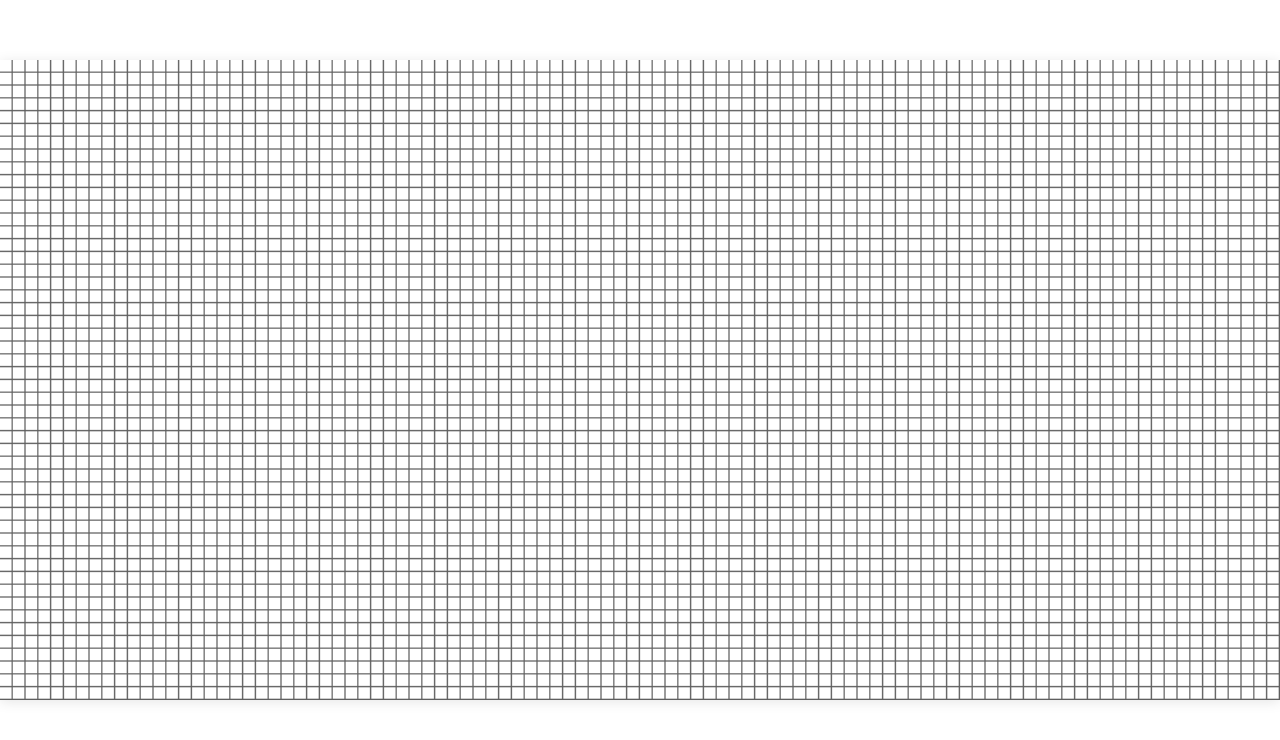
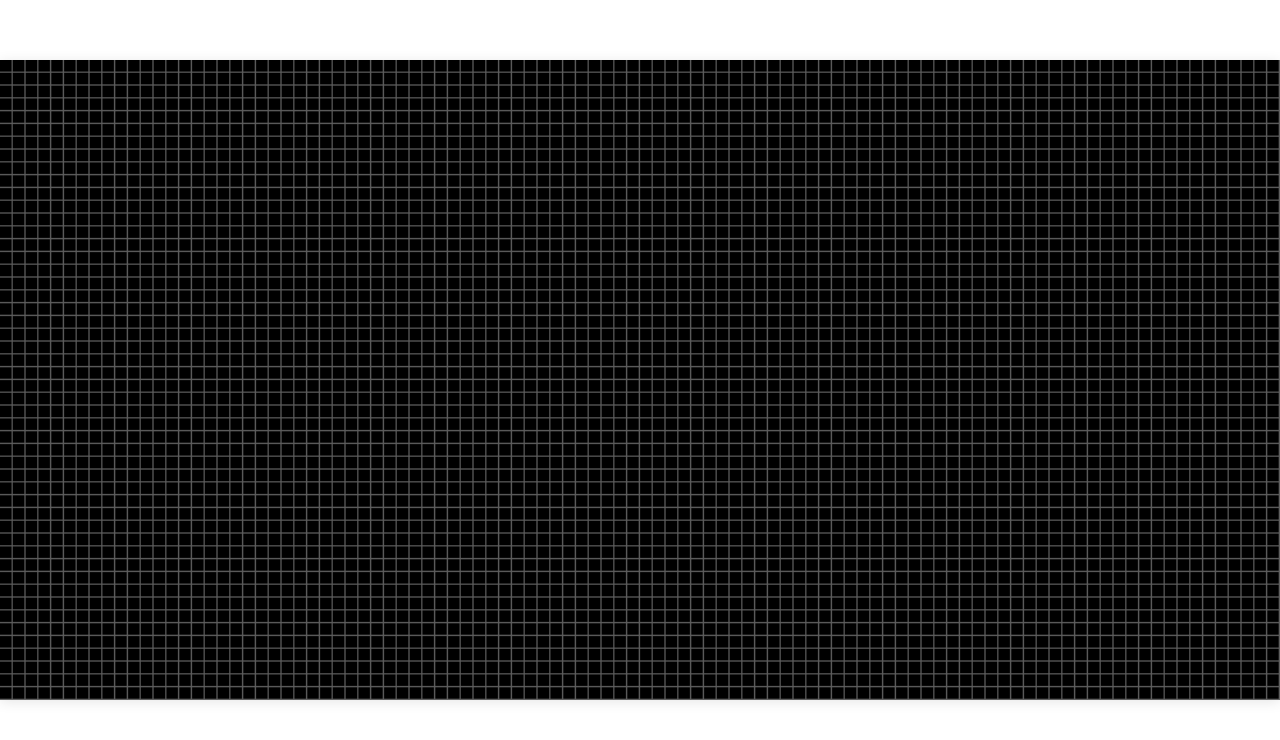
Before and after one commit to HyDevelop/Cellular-Automata, a Vue app: page / in a window 1280 px wide. Shown: the top 740 px of the page. Built offline with nearby package versions, Linux system fonts and the light colour scheme.

Commit message:
[S] Make background dark

```diff
--- a/src/Graphics.vue
+++ b/src/Graphics.vue
@@ -33,6 +33,9 @@
     {
         width: 100%;
         height: 100%;
+
+        // Dark background
+        background: #000000;
     }
 
     #graphics
```
